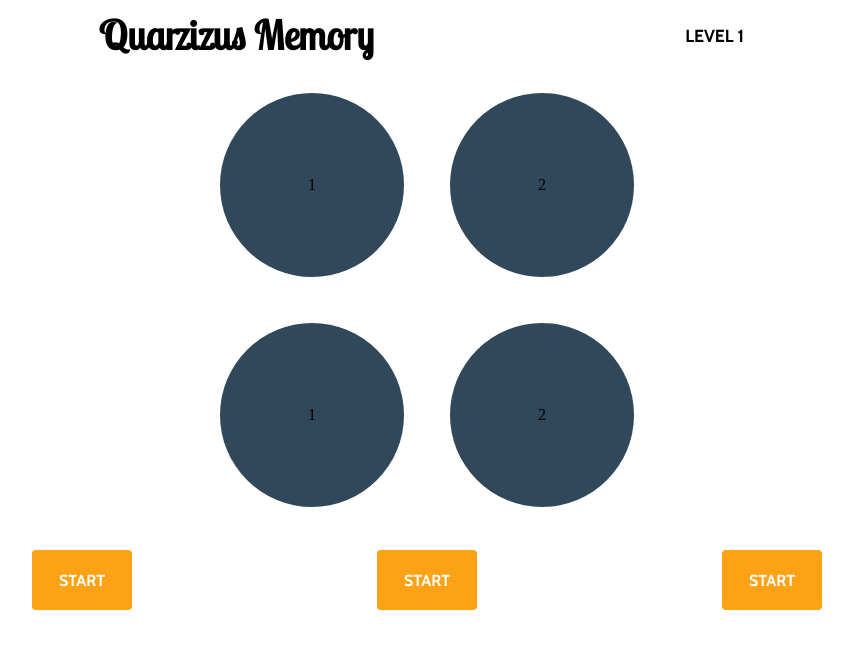
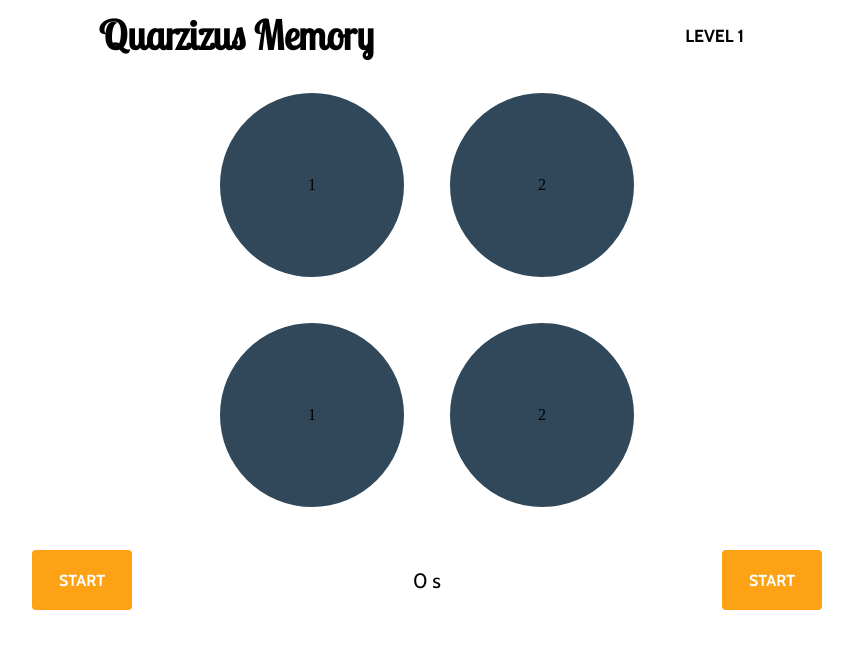
Before and after one commit to Quarzizus/QuarzizusMemory, a React (Vite) app: page / in a window 1280 px wide. Shown: the top 648 px of the page, without its empty margins (213-1066 px from the left). Built offline with nearby package versions, Linux system fonts and the light colour scheme.

Commit message:
:sparkles: to add the counter component

```diff
--- a/src/app/index.tsx
+++ b/src/app/index.tsx
@@ -13,9 +13,10 @@ const App = () => {
       <ListOfBoxes />
       <Footer>
         <StartButton />
+        <Counter />
         <StartButton />
-        <StartButton />
-        {/* <Counter />
+        {/* <StartButton /> */}
+        {/*
         <Movements /> */}
       </Footer>
     </div>
--- a/src/components/Counter/index.tsx
+++ b/src/components/Counter/index.tsx
@@ -1,7 +1,30 @@
+import { useContext, useEffect, useState } from "react";
+import { GeneralContext } from "../../context/general/GeneralContext";
+import "./styles.scss";
+
 const Counter = () => {
+  const [{ startGame }] = useContext(GeneralContext);
+  const [count, setCount] = useState(0);
+
+  useEffect(() => {
+    let interval: number;
+    const clearIntervalHandle = () => clearInterval(interval);
+    if (startGame) {
+      interval = setInterval(() => {
+        setCount(count + 1);
+      }, 1000);
+    }
+    if (!startGame) {
+      clearIntervalHandle();
+      setCount(0);
+    }
+
+    return () => clearIntervalHandle();
+  }, [count, startGame]);
+
   return (
-    <section>
-      <h2>Counter</h2>
+    <section className="Counter">
+      <p>{count} s</p>
     </section>
   );
 };
--- /dev/null
+++ b/src/components/Counter/styles.scss
@@ -0,0 +1,12 @@
+.Counter {
+  width: 100px;
+  height: 60px;
+  padding: 7px 10px;
+  display: flex;
+  align-items: center;
+  justify-content: center;
+  p {
+    font-family: "Cabin", sans-serif;
+    font-size: 1.3rem;
+  }
+}
```
